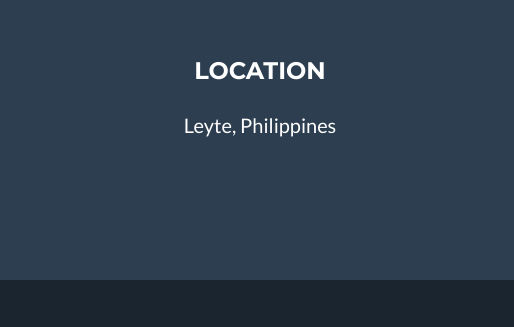
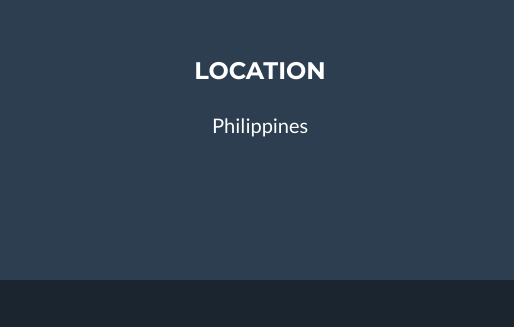
Before and after one commit to cyboryan/cyboryan.github.io, a plain HTML site: page index.html in a window 1280 px wide. Shown: the part 2706-3033 px from the top of the page, 0-514 px from the left. Drawn offline with Linux system fonts and the light colour scheme.

Commit message:
Update index.html

```diff
--- a/index.html
+++ b/index.html
@@ -275,7 +275,7 @@
         <!-- Footer Location -->
         <div class="col-lg-4 mb-5 mb-lg-0">
           <h4 class="text-uppercase mb-4">Location</h4>
-          <p class="lead mb-0">Leyte, Philippines
+          <p class="lead mb-0">Philippines
             </p>
         </div>
 
```
